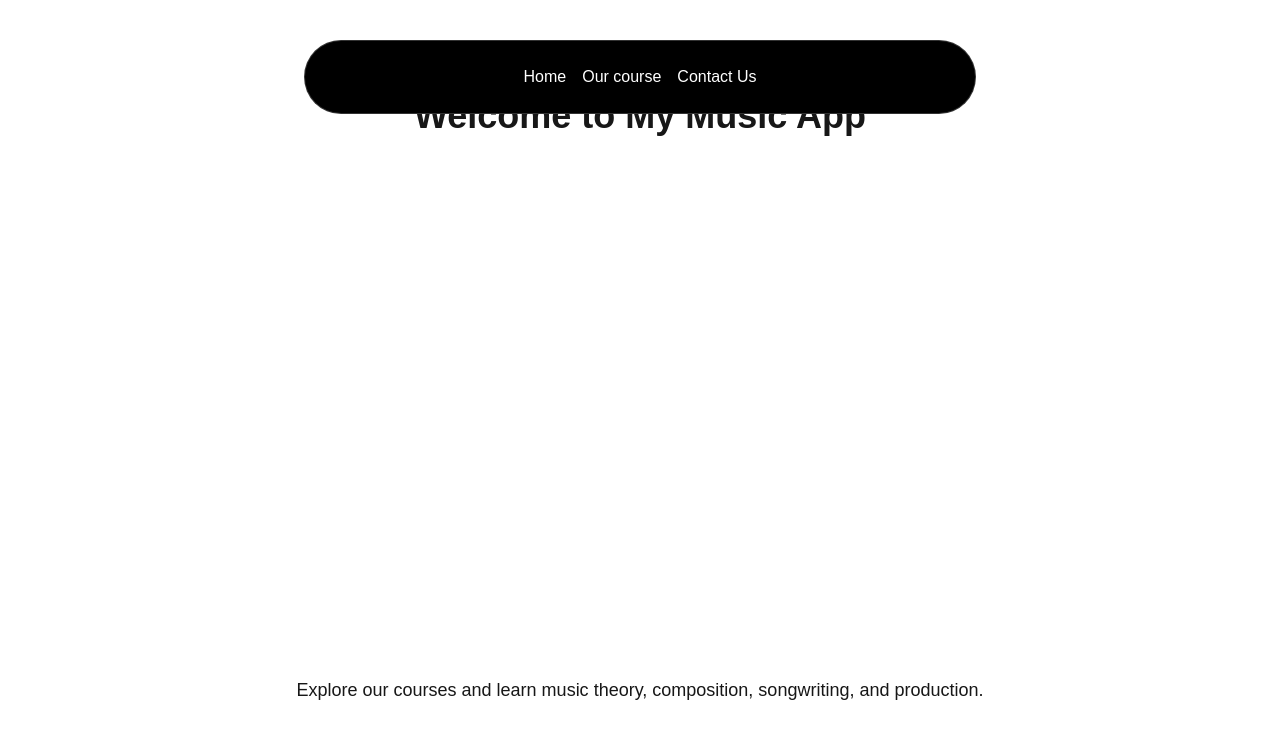
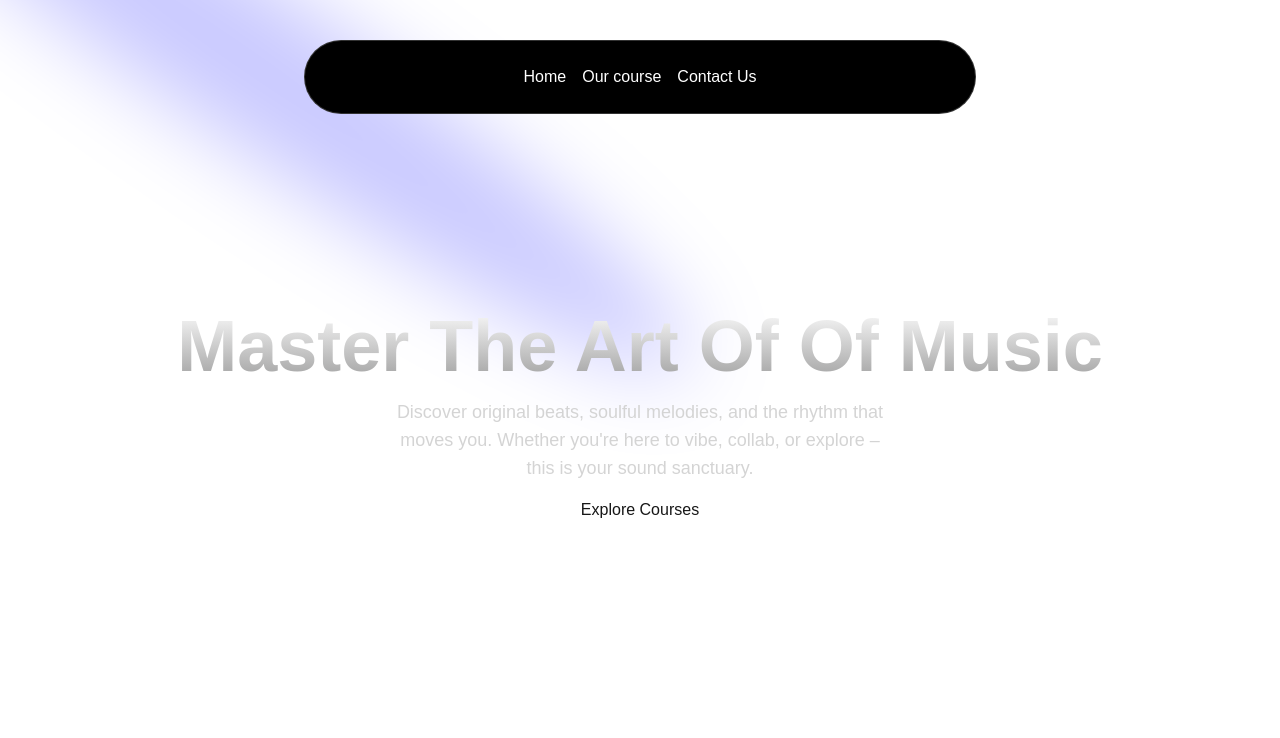
Before and after one commit to harshitsaxena214/mymusicapp, a Next.js app: page / in a window 1280 px wide. Shown: the top 738 px of the page. Built offline with nearby package versions, Linux system fonts and the light colour scheme.

Commit message:
Add HeroSection and Spotlight components with animations; update layout and styles

```diff
--- a/src/app/globals.css
+++ b/src/app/globals.css
@@ -11,6 +11,7 @@
   --color-foreground: var(--foreground);
   --font-sans: var(--font-geist-sans);
   --font-mono: var(--font-geist-mono);
+  --animate-spotlight: spotlight 2s ease 0.75s 1 forwards;
 }
 
 @media (prefers-color-scheme: dark) {
@@ -29,3 +30,14 @@
 .dark .Hoveredlink:hover {
   color: #fff;
 }
+
+@keyframes spotlight {
+  0% {
+    opacity: 0;
+    transform: translate(-72%, -62%) scale(0.5);
+  }
+  100% {
+    opacity: 1;
+    transform: translate(-50%, -40%) scale(1);
+  }
+}
--- a/src/app/page.tsx
+++ b/src/app/page.tsx
@@ -1,10 +1,15 @@
 import { main } from "motion/react-client";
+import HeroSection from "@/components/HeroSection";
+import { Spotlight } from "@/components/ui/Spotlight";
 
 export default function Home() {
   return (
     <main className="flex min-h-screen flex-col items-center justify-between p-24">
-      <h1 className="text-4xl font-bold">Welcome to My Music App</h1>
-      <p className="mt-4 text-lg">Explore our courses and learn music theory, composition, songwriting, and production.</p>
+        <Spotlight
+        className="-top-40 left-0 md:-top-20 md:left-60"
+        fill="blue"
+      />
+       < HeroSection />
     </main>
 
   );
--- /dev/null
+++ b/src/components/HeroSection.tsx
@@ -0,0 +1,21 @@
+import Link from 'next/link'
+import React from 'react'
+
+
+function HeroSection() {
+  return (
+
+    <div className='h-auto md:h-[40rem] w-full rounded-md flex flex-col items-center justify-center relative overflow-hidden mx-auto py-10 md:py-0'>
+
+      <div className="p-4 relative z-10 w-full text-center">
+      <h1 className='mt-20 md:mt-0 text-4xl md:text-7xl font-bold bg-clip-text text-transparent bg-gradient-to-b from-neutral-50 to-neutral-400'>Master The Art Of Of Music</h1>
+        <p className='mt-4 font-normal text-base md:text-lg text-neutral-300 max-w-lg mx-auto'>Discover original beats, soulful melodies, and the rhythm that moves you.
+        Whether you're here to vibe, collab, or explore – this is your sound sanctuary.</p>
+        <div className="mt-4"><Link href={"/courses"}>Explore Courses</Link></div>
+         </div>
+
+      </div>
+  )
+}
+
+export default HeroSection
--- /dev/null
+++ b/src/components/ui/Spotlight.tsx
@@ -0,0 +1,56 @@
+import React from "react";
+import { cn } from "@/lib/utils";
+
+type SpotlightProps = {
+  className?: string;
+  fill?: string;
+};
+
+export const Spotlight = ({ className, fill }: SpotlightProps) => {
+  return (
+    <svg
+      className={cn(
+        "animate-spotlight pointer-events-none absolute z-[1]  h-[169%] w-[138%] lg:w-[84%] opacity-0",
+        className
+      )}
+      xmlns="http://www.w3.org/2000/svg"
+      viewBox="0 0 3787 2842"
+      fill="none"
+    >
+      <g filter="url(#filter)">
+        <ellipse
+          cx="1924.71"
+          cy="273.501"
+          rx="1924.71"
+          ry="273.501"
+          transform="matrix(-0.822377 -0.568943 -0.568943 0.822377 3631.88 2291.09)"
+          fill={fill || "white"}
+          fillOpacity="0.21"
+        ></ellipse>
+      </g>
+      <defs>
+        <filter
+          id="filter"
+          x="0.860352"
+          y="0.838989"
+          width="3785.16"
+          height="2840.26"
+          filterUnits="userSpaceOnUse"
+          colorInterpolationFilters="sRGB"
+        >
+          <feFlood floodOpacity="0" result="BackgroundImageFix"></feFlood>
+          <feBlend
+            mode="normal"
+            in="SourceGraphic"
+            in2="BackgroundImageFix"
+            result="shape"
+          ></feBlend>
+          <feGaussianBlur
+            stdDeviation="151"
+            result="effect1_foregroundBlur_1065_8"
+          ></feGaussianBlur>
+        </filter>
+      </defs>
+    </svg>
+  );
+};
```
Also changed, not shown: src/app/layout.tsx (+6 -1 lines).
